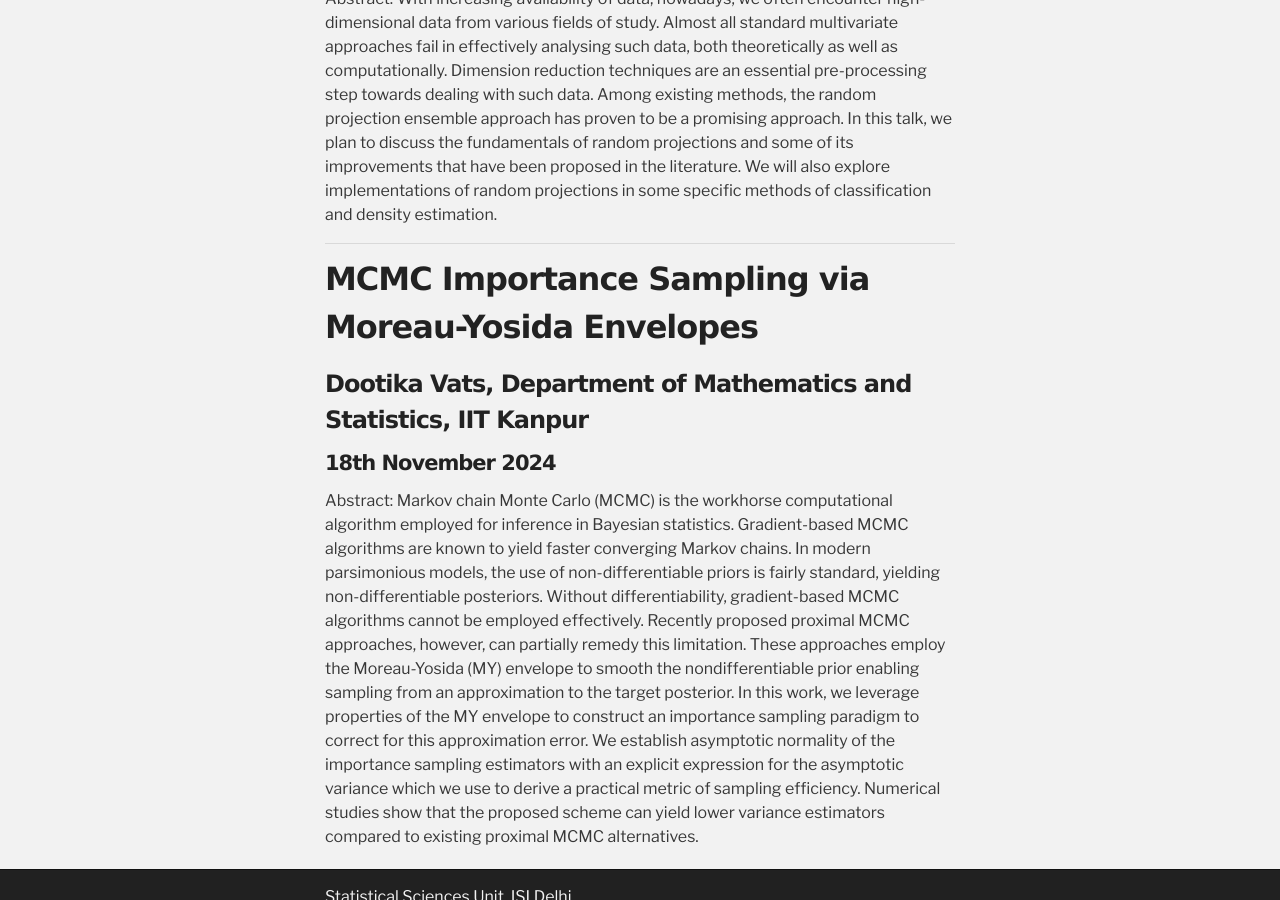
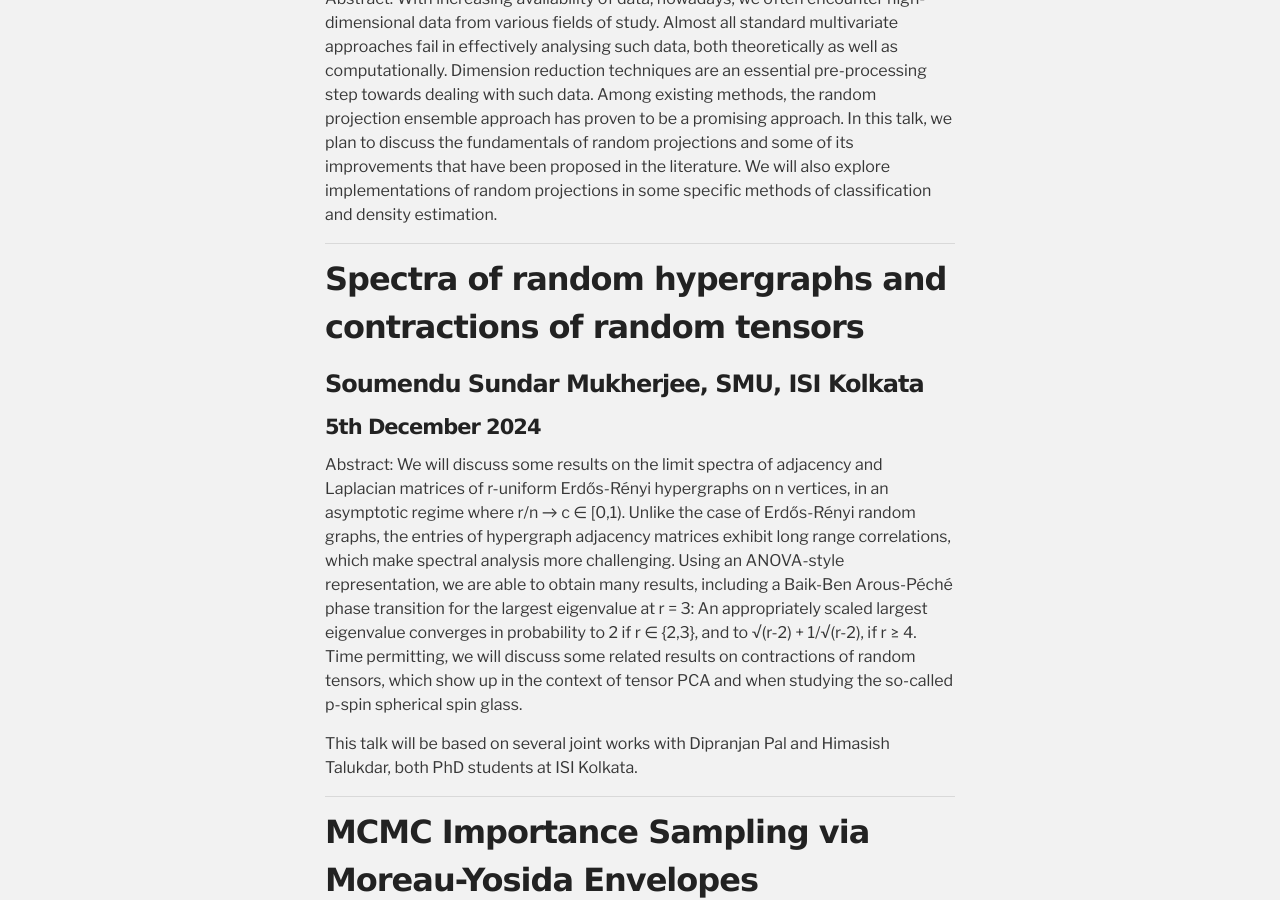
Before and after one commit to isid-statsu/isid-statsu.github.io, a Jekyll site: the page built from seminars.md, in a window 1280 px wide and 900 px high, scrolled down 1811 px. Built offline with Jekyll 4.4.1, drawn with Linux system fonts in a browser that asks for light colours; nearby versions of some CDN libraries.

Commit message:
Update seminars.md

```diff
--- a/seminars.md
+++ b/seminars.md
@@ -78,6 +78,18 @@ methods of classification and density estimation.
 
 * * * *
 
+## Spectra of random hypergraphs and contractions of random tensors
+
+### Soumendu Sundar Mukherjee, SMU, ISI Kolkata
+
+#### 5th December 2024
+
+Abstract: We will discuss some results on the limit spectra of adjacency and Laplacian matrices of r-uniform Erdős-Rényi hypergraphs on n vertices, in an asymptotic regime where r/n → c ∈ [0,1). Unlike the case of Erdős-Rényi random graphs, the entries of hypergraph adjacency matrices exhibit long range correlations, which make spectral analysis more challenging. Using an ANOVA-style representation, we are able to obtain many results, including a Baik-Ben Arous-Péché phase transition for the largest eigenvalue at r = 3: An appropriately scaled largest eigenvalue converges in probability to 2 if r ∈ {2,3}, and to √(r-2) + 1/√(r-2), if r ≥ 4. Time permitting, we will discuss some related results on contractions of random tensors, which show up in the context of tensor PCA and when studying the so-called p-spin spherical spin glass.
+
+This talk will be based on several joint works with Dipranjan Pal and Himasish Talukdar, both PhD students at ISI Kolkata.
+
+* * * *
+
 ## MCMC Importance Sampling via Moreau-Yosida Envelopes
 
 ### Dootika Vats, Department of Mathematics and Statistics, IIT Kanpur
```
